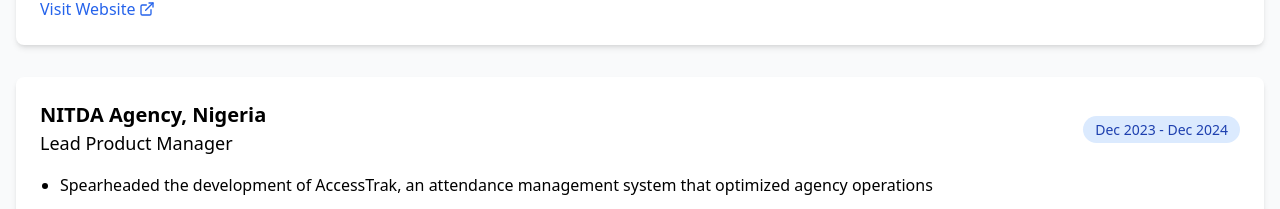
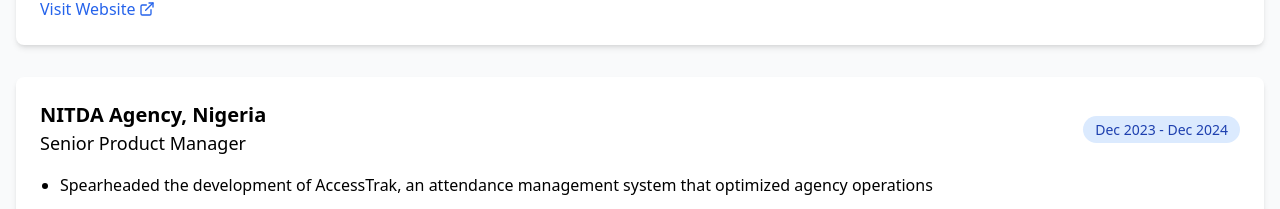
Before and after one commit to oluwaeinstein007/steve-portfolio, a React (Vite) app: page / in a window 1280 px wide. Shown: the part 3091-3300 px from the top of the page. Built offline with nearby package versions, Linux system fonts and the light colour scheme.

Commit message:
corrected some details about roles

```diff
--- a/src/App.tsx
+++ b/src/App.tsx
@@ -248,7 +248,7 @@
             <div className="flex flex-col md:flex-row justify-between items-start md:items-center mb-4">
               <div>
                 <h3 className="text-xl font-bold">NITDA Agency, Nigeria</h3>
-                <p className="text-lg">Lead Product Manager</p>
+                <p className="text-lg">Senior Product Manager</p>
               </div>
               <div className="mt-2 md:mt-0">
                 <span className="bg-blue-100 text-blue-800 px-3 py-1 rounded-full text-sm">Dec 2023 - Dec 2024</span>
```
